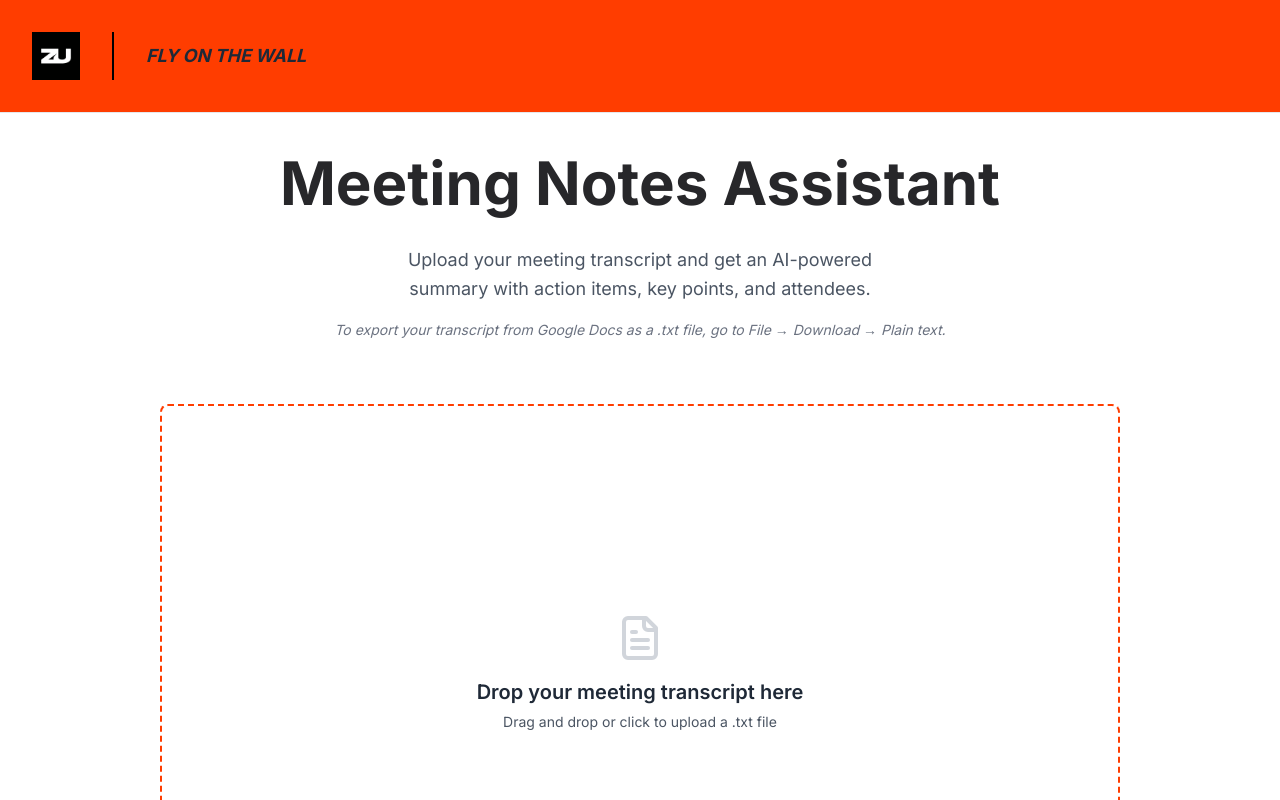
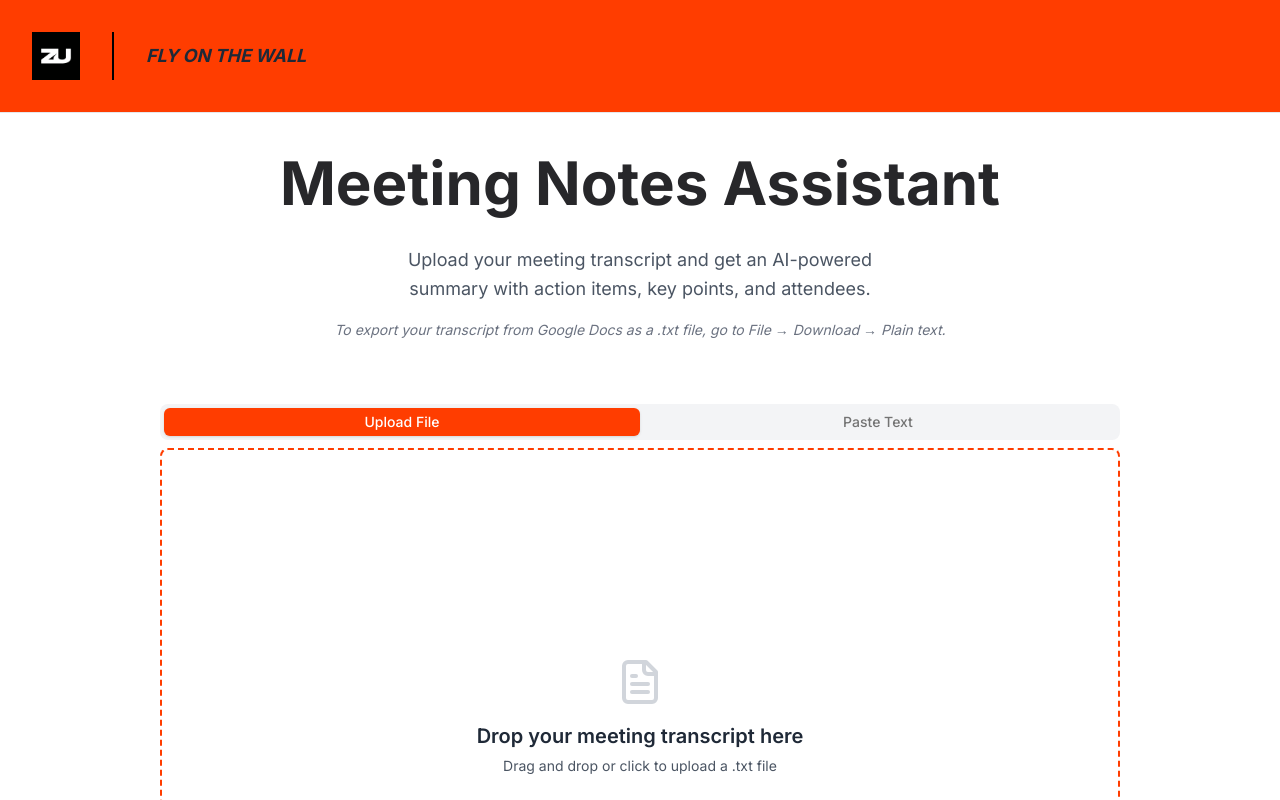
Before and after one commit to tanmay-pathak/flyonthewall, a Next.js app: page / in a window 1280 px wide. Shown: the top 800 px of the page. Built offline with nearby package versions, Linux system fonts and the light colour scheme.

Commit message:
feat: allow pasting of meeting transcript

```diff
--- a/app/page.tsx
+++ b/app/page.tsx
@@ -77,6 +77,29 @@ export default function Home() {
     }
   };
 
+  const handleTextSubmit = async (text: string) => {
+    setStatus("parsing");
+    const result = await parseMeetingNotes(text);
+    if (result) {
+      setStatus("created");
+      setParsedResult(result as z.infer<typeof meetingSchema>);
+
+      plausible("newMeeting", {
+        props: {
+          type: "pasted",
+        },
+      });
+
+      // Save to localStorage
+      const newMeetings = [
+        ...previousMeetings,
+        result as z.infer<typeof meetingSchema>,
+      ];
+      localStorage.setItem("meetings", JSON.stringify(newMeetings));
+      setPreviousMeetings(newMeetings);
+    }
+  };
+
   const handleMeetingSelect = (meeting: z.infer<typeof meetingSchema>) => {
     setStatus("created");
     setParsedResult(meeting);
@@ -89,7 +112,10 @@ export default function Home() {
         {status === "initial" && (
           <>
             <div className="flex-1 p-4">
-              <Upload handleFileChange={handleFileChange} />
+              <Upload
+                handleFileChange={handleFileChange}
+                handleTextSubmit={handleTextSubmit}
+              />
             </div>
             <PreviousMeetingsList
               meetings={previousMeetings}
--- a/components/Upload.tsx
+++ b/components/Upload.tsx
@@ -1,12 +1,36 @@
 import { FileText } from "lucide-react";
+import { useState } from "react";
 import Dropzone from "react-dropzone";
+import { Button } from "./ui/button";
+import { Tabs, TabsContent, TabsList, TabsTrigger } from "./ui/tabs";
+import { Textarea } from "./ui/textarea";
 
 type Props = {
   handleFileChange: (file: File) => Promise<void>;
+  handleTextSubmit: (text: string) => Promise<void>;
 };
 
-const Upload = ({ handleFileChange }: Props) => {
+const Upload = ({ handleFileChange, handleTextSubmit }: Props) => {
+  const [pastedText, setPastedText] = useState("");
+
   return (
+    <Tabs defaultValue="file" className="w-full">
+      <TabsList className="grid w-full grid-cols-2 bg-gray-100">
+        <TabsTrigger
+          value="file"
+          className="data-[state=active]:bg-zuPrimary data-[state=active]:text-white"
+        >
+          Upload File
+        </TabsTrigger>
+        <TabsTrigger
+          value="paste"
+          className="data-[state=active]:bg-zuPrimary data-[state=active]:text-white"
+        >
+          Paste Text
+        </TabsTrigger>
+      </TabsList>
+
+      <TabsContent value="file">
         <Dropzone
           accept={{
             "text/plain": [".txt"],
@@ -39,6 +63,31 @@ const Upload = ({ handleFileChange }: Props) => {
             </div>
           )}
         </Dropzone>
+      </TabsContent>
+
+      <TabsContent value="paste">
+        <div
+          className="flex aspect-video flex-col items-center justify-center rounded-lg border-2 border-dashed border-zuPrimary p-4"
+        >
+          <FileText className="size-12 text-gray-300 mb-4" />
+          <div className="w-full max-w-md space-y-4">
+            <Textarea
+              placeholder="Paste your meeting transcript here..."
+              value={pastedText}
+              onChange={(e) => setPastedText(e.target.value)}
+              className="min-h-[180px] resize-none border-gray-200"
+            />
+            <Button
+              onClick={() => handleTextSubmit(pastedText)}
+              disabled={!pastedText.trim()}
+              className="w-full bg-white text-zuPrimary border-2 border-zuPrimary hover:bg-zuPrimary hover:text-white transition-colors"
+            >
+              Process Text
+            </Button>
+          </div>
+        </div>
+      </TabsContent>
+    </Tabs>
   );
 };
 
--- /dev/null
+++ b/components/ui/tabs.tsx
@@ -0,0 +1,55 @@
+"use client"
+
+import * as TabsPrimitive from "@radix-ui/react-tabs"
+import * as React from "react"
+
+import { cn } from "@/lib/utils"
+
+const Tabs = TabsPrimitive.Root
+
+const TabsList = React.forwardRef<
+  React.ElementRef<typeof TabsPrimitive.List>,
+  React.ComponentPropsWithoutRef<typeof TabsPrimitive.List>
+>(({ className, ...props }, ref) => (
+  <TabsPrimitive.List
+    ref={ref}
+    className={cn(
+      "inline-flex h-9 items-center justify-center rounded-lg bg-muted p-1 text-muted-foreground",
+      className
+    )}
+    {...props}
+  />
+))
+TabsList.displayName = TabsPrimitive.List.displayName
+
+const TabsTrigger = React.forwardRef<
+  React.ElementRef<typeof TabsPrimitive.Trigger>,
+  React.ComponentPropsWithoutRef<typeof TabsPrimitive.Trigger>
+>(({ className, ...props }, ref) => (
+  <TabsPrimitive.Trigger
+    ref={ref}
+    className={cn(
+      "inline-flex items-center justify-center whitespace-nowrap rounded-md px-3 py-1 text-sm font-medium ring-offset-background transition-all focus-visible:outline-none focus-visible:ring-2 focus-visible:ring-ring focus-visible:ring-offset-2 disabled:pointer-events-none disabled:opacity-50 data-[state=active]:bg-background data-[state=active]:text-foreground data-[state=active]:shadow",
+      className
+    )}
+    {...props}
+  />
+))
+TabsTrigger.displayName = TabsPrimitive.Trigger.displayName
+
+const TabsContent = React.forwardRef<
+  React.ElementRef<typeof TabsPrimitive.Content>,
+  React.ComponentPropsWithoutRef<typeof TabsPrimitive.Content>
+>(({ className, ...props }, ref) => (
+  <TabsPrimitive.Content
+    ref={ref}
+    className={cn(
+      "mt-2 ring-offset-background focus-visible:outline-none focus-visible:ring-2 focus-visible:ring-ring focus-visible:ring-offset-2",
+      className
+    )}
+    {...props}
+  />
+))
+TabsContent.displayName = TabsPrimitive.Content.displayName
+
+export { Tabs, TabsContent, TabsList, TabsTrigger }
--- /dev/null
+++ b/components/ui/textarea.tsx
@@ -0,0 +1,22 @@
+import * as React from "react"
+
+import { cn } from "@/lib/utils"
+
+const Textarea = React.forwardRef<
+  HTMLTextAreaElement,
+  React.ComponentProps<"textarea">
+>(({ className, ...props }, ref) => {
+  return (
+    <textarea
+      className={cn(
+        "flex min-h-[60px] w-full rounded-md border border-input bg-transparent px-3 py-2 text-base shadow-sm placeholder:text-muted-foreground focus-visible:outline-none focus-visible:ring-1 focus-visible:ring-ring disabled:cursor-not-allowed disabled:opacity-50 md:text-sm",
+        className
+      )}
+      ref={ref}
+      {...props}
+    />
+  )
+})
+Textarea.displayName = "Textarea"
+
+export { Textarea }
--- a/package.json
+++ b/package.json
@@ -14,6 +14,7 @@
     "@radix-ui/react-scroll-area": "^1.2.1",
     "@radix-ui/react-select": "^2.1.2",
     "@radix-ui/react-slot": "^1.1.0",
+    "@radix-ui/react-tabs": "^1.1.1",
     "@radix-ui/react-toast": "^1.2.2",
     "@radix-ui/react-tooltip": "^1.1.4",
     "ai": "^4.0.3",
```
Also changed, not shown: 1 other file (tests, documents, lock files or other folders). Lines whose indentation alone changed are shown as unchanged.
